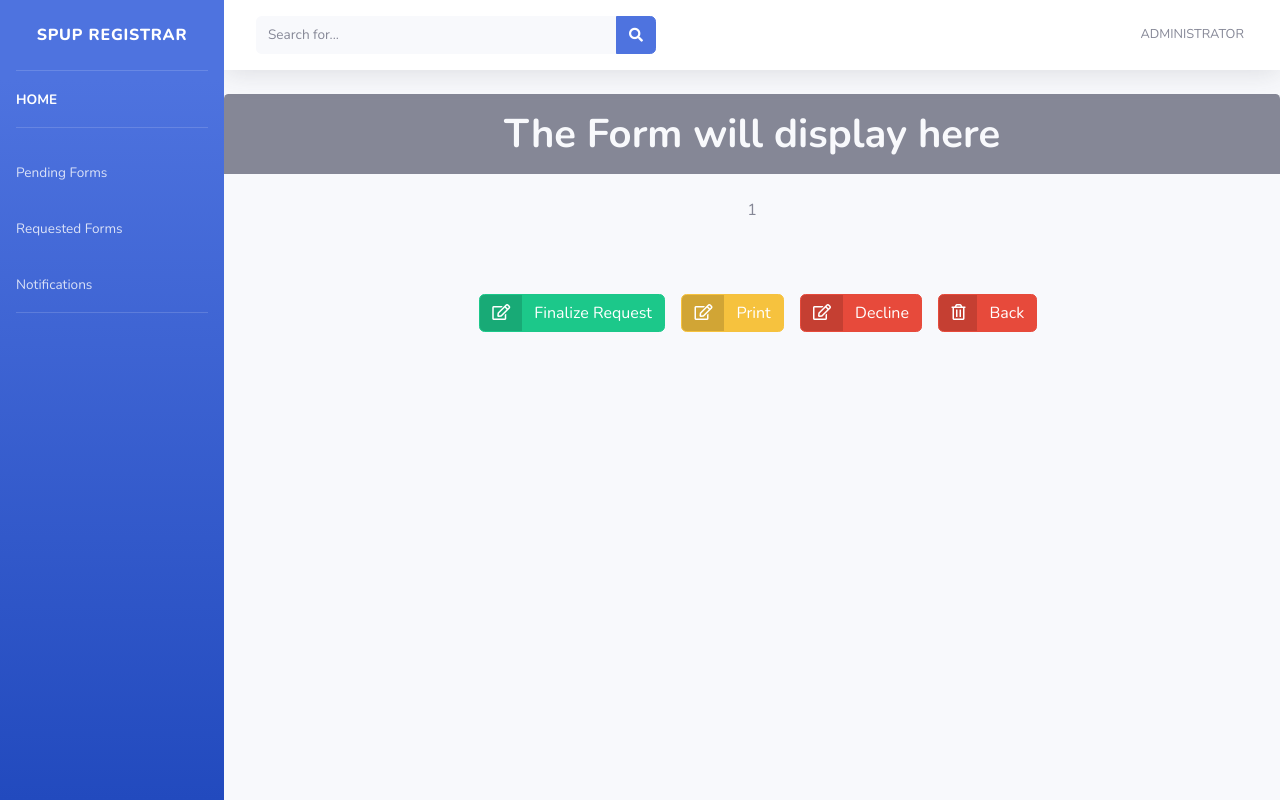
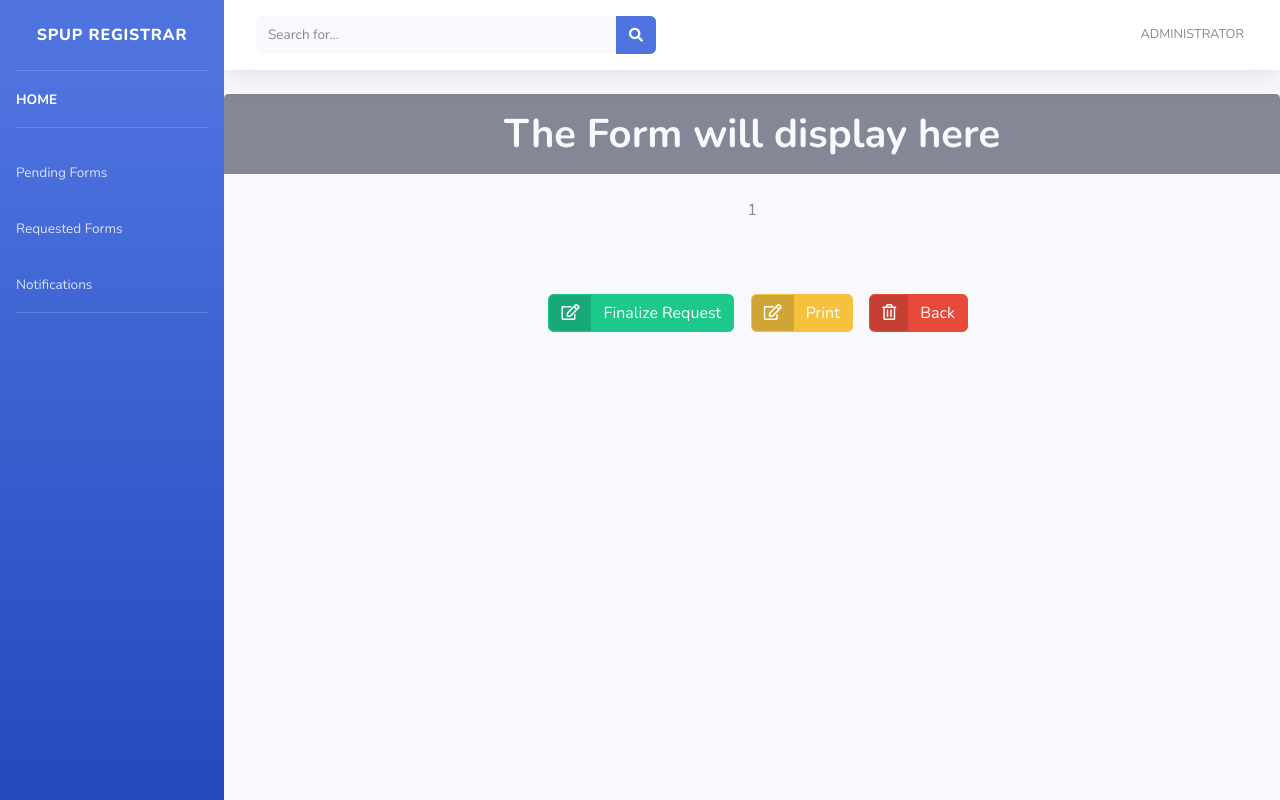
Before and after one commit to mgamiao/spup-registrar-certCred, a PHP site: page /req_view_forms.php?id=1 in a window 1280 px wide. Run offline with PHP 8.4, Linux system fonts and the light colour scheme; the visitor is signed in with stand-in values (Sample User, id 1); data that the repository does not hold is empty.

Commit message:
modified requested view forms

```diff
--- a/req_view_forms.php
+++ b/req_view_forms.php
@@ -144,17 +144,7 @@ include "header.php";
                 </span>
             </a>
 
-        &nbsp;&nbsp;
-        <?php if($_SESSION['access']=="1"){ ?>
-            <a href="req_accept_proc.php?id=<?= $id?>" class="btn btn-danger btn-icon-split btn-md">
-            <span class="icon text-red-50">
-            <i class="far fa-edit"></i>
-            </span>
-            <span class="text">
-                    Decline
-                </span>
-            </a>
-            <?php } ?>
+
         &nbsp;&nbsp;
 
         <a href="req_forms.php" class="btn btn-danger btn-icon-split btn-md">
--- a/try.php
+++ b/try.php
@@ -1,7 +1,7 @@
 <?php
 include "perfect_function.php";
 
-$password = "11";
+$password = "13";
 
 $hashed_password = _hash_string($password);
 
```
